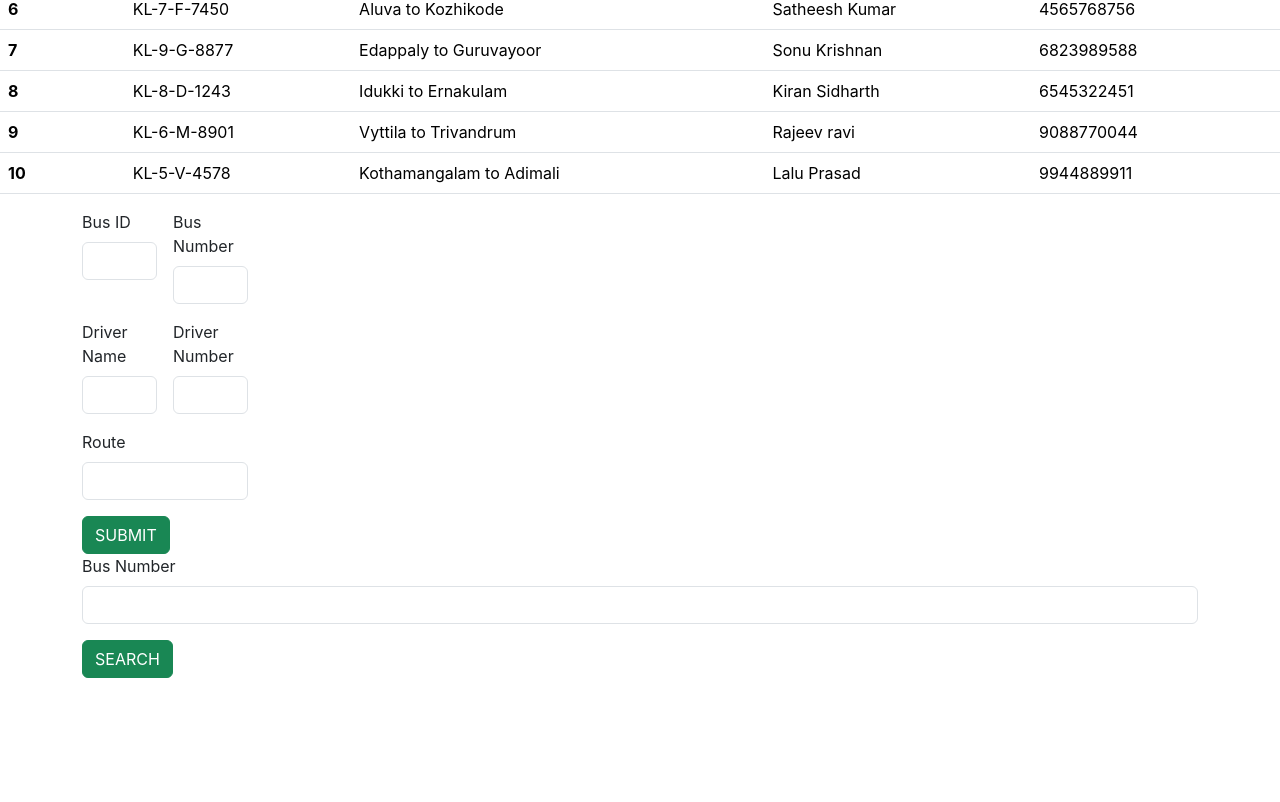
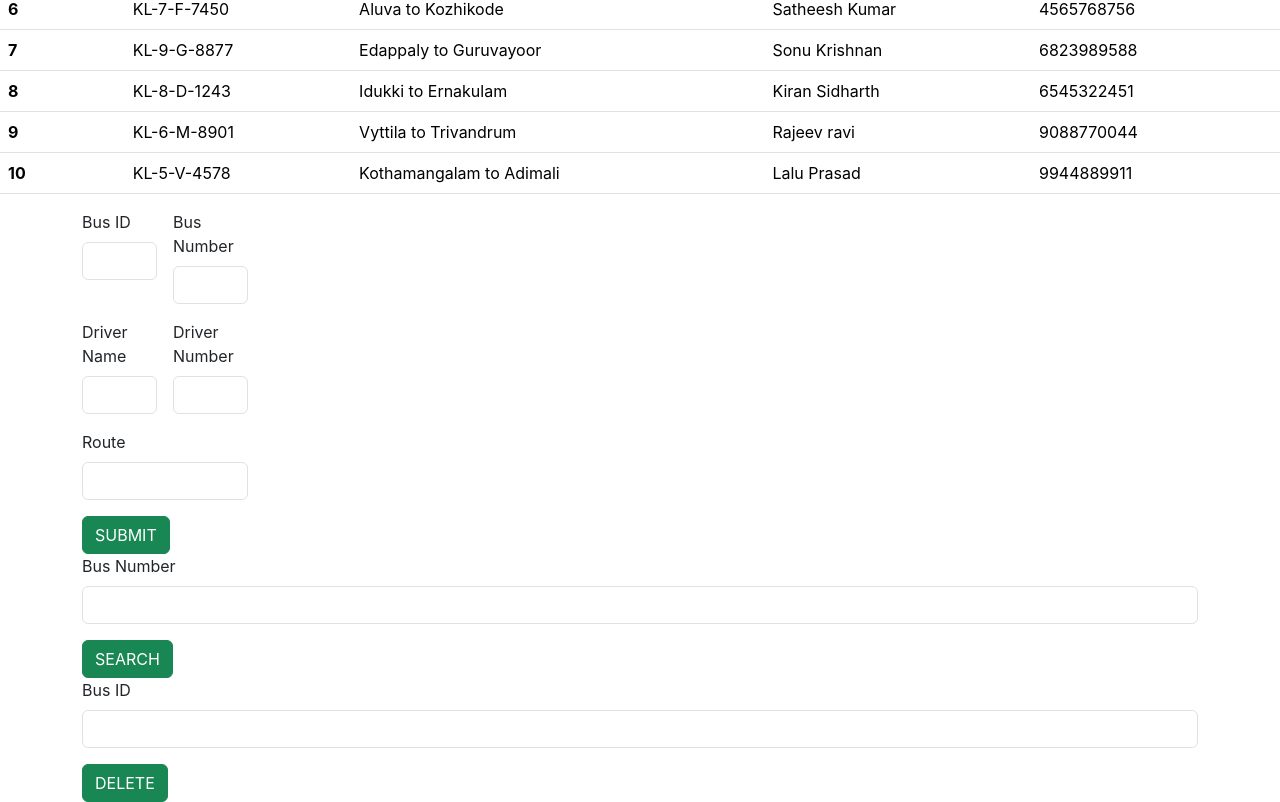
Before and after one commit to Linotom/KSRTC-App-Frontend, a React (Create React App) app: page / in a window 1280 px wide. Shown: the part 257-1059 px from the top of the page. Before the commit the page ends 935 px from the top, so only its background shows below. Built offline with nearby package versions, Linux system fonts and the light colour scheme.

Commit message:
DeleteBus Completed

```diff
--- a/src/App.js
+++ b/src/App.js
@@ -3,6 +3,7 @@
 import ViewAllBus from './components/ViewAllBus';
 import AddBus from './components/AddBus';
 import SearchBus from './components/SearchBus';
+import DeleteBus from './components/DeleteBus';
 
 function App() {
   return (
@@ -10,6 +11,7 @@
       <ViewAllBus/>
       <AddBus/>
       <SearchBus/>
+      <DeleteBus/>
     </div>
   );
 }
--- /dev/null
+++ b/src/components/DeleteBus.jsx
@@ -0,0 +1,25 @@
+import React from 'react'
+
+const DeleteBus = () => {
+  return (
+    <div>
+        <div className="container">
+            <div className="row">
+                <div className="col col-12 col-sm-12 col-lg-12 col-xl-12 col-xxl-12">
+                    <div className="row g-3">
+                        <div className="col col-12 col-sm-12 col-lg-12 col-xl-12 col-xxl-12">
+                            <label htmlFor="" className="form-label">Bus ID</label>
+                            <input type="text" className="form-control" />
+                        </div>
+                        <div className="col col-12 col-sm-12 col-lg-12 col-xl-12 col-xxl-12">
+                            <button className="btn btn-success">DELETE</button>
+                        </div>
+                    </div>
+                </div>
+            </div>
+        </div>
+    </div>
+  )
+}
+
+export default DeleteBus
```
